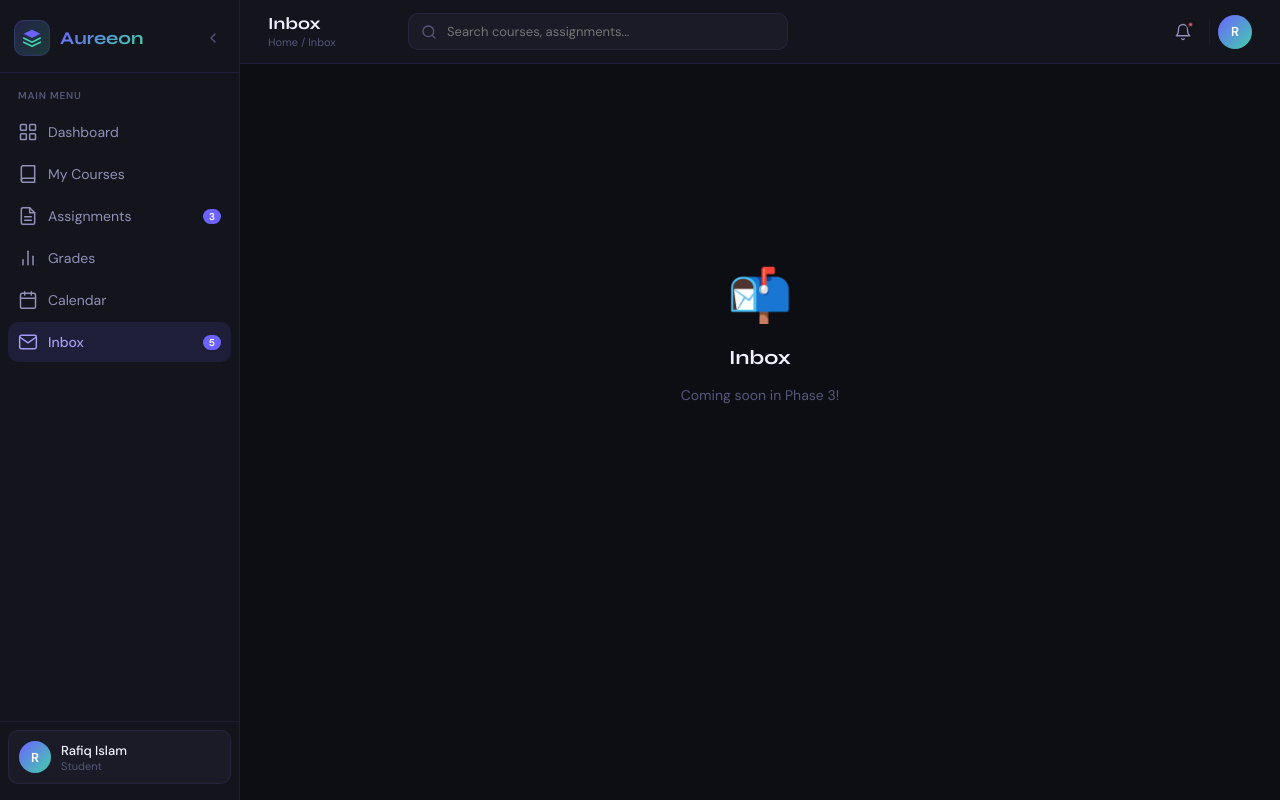
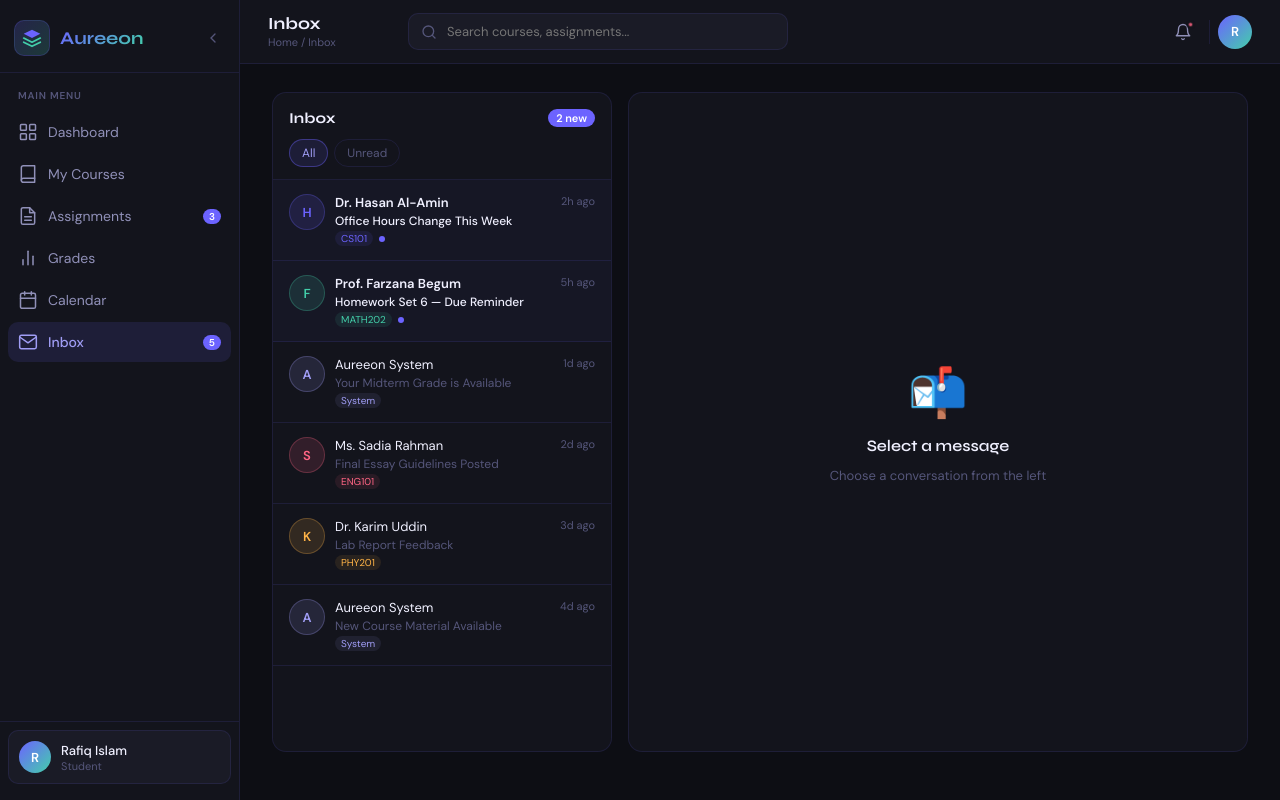
Before and after one commit to raonokmatabber/aureeon-lms, a Next.js app: page /inbox in a window 1280 px wide. Built offline with nearby package versions, Linux system fonts and the light colour scheme.

Commit message:
add inbox page

```diff
--- a/src/app/inbox/page.tsx
+++ b/src/app/inbox/page.tsx
@@ -1,9 +1,129 @@
+'use client'
+import { useState } from 'react'
+
+const messages = [
+  { id: '1', from: 'Dr. Hasan Al-Amin', course: 'CS101', subject: 'Office Hours Change This Week', body: 'Dear students, I wanted to let you know that office hours this week will be moved to Friday 2-4pm instead of the usual Thursday slot. Please plan accordingly. If you have any urgent questions, feel free to email me.', time: '2h ago', read: false, avatar: 'H', color: '#6C63FF' },
+  { id: '2', from: 'Prof. Farzana Begum', course: 'MATH202', subject: 'Homework Set 6 — Due Reminder', body: 'This is a reminder that Homework Set 6 is due this Thursday at midnight. Please make sure to submit via the assignments portal. Late submissions will not be accepted without prior approval.', time: '5h ago', read: false, avatar: 'F', color: '#43CFAA' },
+  { id: '3', from: 'Aureeon System', course: 'System', subject: 'Your Midterm Grade is Available', body: 'Your midterm exam for CS101 has been graded. You scored 138/150. Please visit the Grades section to view detailed feedback from your instructor.', time: '1d ago', read: true, avatar: 'A', color: '#a09df5' },
+  { id: '4', from: 'Ms. Sadia Rahman', course: 'ENG101', subject: 'Final Essay Guidelines Posted', body: 'The guidelines for the final essay have been posted in the course modules. Please review them carefully before starting your draft. The essay should be 1500-2000 words on a topic of your choice from the approved list.', time: '2d ago', read: true, avatar: 'S', color: '#FF6584' },
+  { id: '5', from: 'Dr. Karim Uddin', course: 'PHY201', subject: 'Lab Report Feedback', body: 'I have reviewed your lab report submission. Overall good work, but please pay more attention to the error analysis section. I have left detailed comments in the document. Please revise and resubmit by next Monday.', time: '3d ago', read: true, avatar: 'K', color: '#FFB347' },
+  { id: '6', from: 'Aureeon System', course: 'System', subject: 'New Course Material Available', body: 'New course materials have been uploaded for CS301 — Data Structures & Algorithms. Please check the modules section for Week 4 content including lecture slides and practice problems.', time: '4d ago', read: true, avatar: 'A', color: '#a09df5' },
+]
+
 export default function InboxPage() {
+  const [selected, setSelected] = useState<typeof messages[0] | null>(null)
+  const [readIds, setReadIds] = useState<Set<string>>(new Set(messages.filter(m => m.read).map(m => m.id)))
+  const [filter, setFilter] = useState<'all' | 'unread'>('all')
+
+  const shown = filter === 'unread' ? messages.filter(m => !readIds.has(m.id)) : messages
+  const unreadCount = messages.filter(m => !readIds.has(m.id)).length
+
+  const openMessage = (msg: typeof messages[0]) => {
+    setSelected(msg)
+    setReadIds(prev => new Set([...prev, msg.id]))
+  }
+
   return (
-    <div style={{ display: 'flex', alignItems: 'center', justifyContent: 'center', height: '60vh', flexDirection: 'column', gap: 16 }}>
-      <span style={{ fontSize: 52 }}>📬</span>
-      <p style={{ fontFamily: 'var(--font-display)', fontSize: 20, fontWeight: 700, color: 'var(--text-primary)' }}>Inbox</p>
-      <p style={{ color: 'var(--text-muted)', fontSize: 14 }}>Coming soon in Phase 3!</p>
+    <div style={{ display: 'grid', gridTemplateColumns: '340px 1fr', gap: 16, height: 'calc(100vh - 140px)' }}>
+
+      {/* Message list */}
+      <div style={{ background: 'var(--bg-surface)', border: '1px solid var(--border-subtle)', borderRadius: 14, overflow: 'hidden', display: 'flex', flexDirection: 'column' }}>
+
+        {/* Header */}
+        <div style={{ padding: '16px 16px 12px', borderBottom: '1px solid var(--border-subtle)' }}>
+          <div style={{ display: 'flex', alignItems: 'center', justifyContent: 'space-between', marginBottom: 12 }}>
+            <span style={{ fontFamily: 'var(--font-display)', fontSize: 15, fontWeight: 700, color: 'var(--text-primary)' }}>Inbox</span>
+            {unreadCount > 0 && <span style={{ background: 'var(--brand-primary)', color: '#fff', fontSize: 11, fontWeight: 600, padding: '2px 8px', borderRadius: 99 }}>{unreadCount} new</span>}
+          </div>
+          <div style={{ display: 'flex', gap: 6 }}>
+            {(['all', 'unread'] as const).map(f => (
+              <button key={f} onClick={() => setFilter(f)}
+                style={{ padding: '5px 12px', borderRadius: 99, border: `1px solid ${filter === f ? 'var(--border-strong)' : 'var(--border-subtle)'}`, background: filter === f ? 'rgba(108,99,255,0.12)' : 'transparent', color: filter === f ? '#a09df5' : 'var(--text-muted)', fontSize: 12, fontFamily: 'var(--font-body)', cursor: 'pointer', textTransform: 'capitalize' }}>
+                {f}
+              </button>
+            ))}
+          </div>
+        </div>
+
+        {/* List */}
+        <div style={{ flex: 1, overflowY: 'auto' }}>
+          {shown.map(msg => {
+            const isRead = readIds.has(msg.id)
+            const isSelected = selected?.id === msg.id
+            return (
+              <div key={msg.id} onClick={() => openMessage(msg)}
+                style={{ padding: '14px 16px', borderBottom: '1px solid var(--border-subtle)', cursor: 'pointer', background: isSelected ? 'rgba(108,99,255,0.08)' : isRead ? 'transparent' : 'rgba(108,99,255,0.04)', transition: 'background 0.15s' }}
+                onMouseEnter={e => { if (!isSelected) (e.currentTarget as HTMLDivElement).style.background = 'var(--bg-elevated)' }}
+                onMouseLeave={e => { if (!isSelected) (e.currentTarget as HTMLDivElement).style.background = isRead ? 'transparent' : 'rgba(108,99,255,0.04)' }}>
+                <div style={{ display: 'flex', alignItems: 'flex-start', gap: 10 }}>
+                  {/* Avatar */}
+                  <div style={{ width: 36, height: 36, borderRadius: '50%', background: msg.color + '22', border: `1px solid ${msg.color}44`, display: 'flex', alignItems: 'center', justifyContent: 'center', fontSize: 13, fontWeight: 700, color: msg.color, flexShrink: 0 }}>
+                    {msg.avatar}
+                  </div>
+                  <div style={{ flex: 1, minWidth: 0 }}>
+                    <div style={{ display: 'flex', justifyContent: 'space-between', marginBottom: 2 }}>
+                      <span style={{ fontSize: 13, fontWeight: isRead ? 400 : 600, color: 'var(--text-primary)', whiteSpace: 'nowrap', overflow: 'hidden', textOverflow: 'ellipsis', maxWidth: 160 }}>{msg.from}</span>
+                      <span style={{ fontSize: 11, color: 'var(--text-muted)', flexShrink: 0, marginLeft: 8 }}>{msg.time}</span>
+                    </div>
+                    <div style={{ fontSize: 12, color: isRead ? 'var(--text-muted)' : 'var(--text-primary)', fontWeight: isRead ? 400 : 500, whiteSpace: 'nowrap', overflow: 'hidden', textOverflow: 'ellipsis', marginBottom: 2 }}>{msg.subject}</div>
+                    <div style={{ display: 'flex', alignItems: 'center', gap: 6 }}>
+                      <span style={{ fontSize: 10, color: msg.color, background: msg.color + '18', padding: '1px 6px', borderRadius: 99 }}>{msg.course}</span>
+                      {!isRead && <div style={{ width: 6, height: 6, borderRadius: '50%', background: 'var(--brand-primary)' }} />}
+                    </div>
+                  </div>
+                </div>
+              </div>
+            )
+          })}
+        </div>
+      </div>
+
+      {/* Message detail */}
+      <div style={{ background: 'var(--bg-surface)', border: '1px solid var(--border-subtle)', borderRadius: 14, overflow: 'hidden', display: 'flex', flexDirection: 'column' }}>
+        {selected ? (
+          <>
+            {/* Detail header */}
+            <div style={{ padding: '20px 24px', borderBottom: '1px solid var(--border-subtle)' }}>
+              <h2 style={{ fontFamily: 'var(--font-display)', fontSize: 18, fontWeight: 700, color: 'var(--text-primary)', marginBottom: 12 }}>{selected.subject}</h2>
+              <div style={{ display: 'flex', alignItems: 'center', gap: 12 }}>
+                <div style={{ width: 40, height: 40, borderRadius: '50%', background: selected.color + '22', border: `1px solid ${selected.color}44`, display: 'flex', alignItems: 'center', justifyContent: 'center', fontSize: 14, fontWeight: 700, color: selected.color }}>
+                  {selected.avatar}
+                </div>
+                <div>
+                  <div style={{ fontSize: 14, fontWeight: 500, color: 'var(--text-primary)' }}>{selected.from}</div>
+                  <div style={{ display: 'flex', alignItems: 'center', gap: 6 }}>
+                    <span style={{ fontSize: 11, color: selected.color, background: selected.color + '18', padding: '1px 6px', borderRadius: 99 }}>{selected.course}</span>
+                    <span style={{ fontSize: 11, color: 'var(--text-muted)' }}>{selected.time}</span>
+                  </div>
+                </div>
+              </div>
+            </div>
+
+            {/* Body */}
+            <div style={{ flex: 1, padding: '24px', overflowY: 'auto' }}>
+              <p style={{ fontSize: 15, color: 'var(--text-secondary)', lineHeight: 1.8 }}>{selected.body}</p>
+            </div>
+
+            {/* Reply box */}
+            <div style={{ padding: '16px 24px', borderTop: '1px solid var(--border-subtle)' }}>
+              <div style={{ display: 'flex', gap: 10 }}>
+                <input placeholder="Write a reply..." style={{ flex: 1, padding: '10px 14px', background: 'var(--bg-elevated)', border: '1px solid var(--border-subtle)', borderRadius: 10, color: 'var(--text-primary)', fontFamily: 'var(--font-body)', fontSize: 13, outline: 'none' }}
+                  onFocus={e => e.target.style.borderColor = 'var(--brand-primary)'}
+                  onBlur={e => e.target.style.borderColor = 'var(--border-subtle)'} />
+                <button style={{ padding: '10px 18px', background: 'var(--brand-primary)', border: 'none', borderRadius: 10, color: '#fff', fontSize: 13, fontWeight: 600, fontFamily: 'var(--font-body)', cursor: 'pointer' }}>
+                  Send
+                </button>
+              </div>
+            </div>
+          </>
+        ) : (
+          <div style={{ flex: 1, display: 'flex', flexDirection: 'column', alignItems: 'center', justifyContent: 'center', gap: 12 }}>
+            <span style={{ fontSize: 48 }}>📬</span>
+            <p style={{ fontFamily: 'var(--font-display)', fontSize: 16, fontWeight: 600, color: 'var(--text-primary)' }}>Select a message</p>
+            <p style={{ fontSize: 13, color: 'var(--text-muted)' }}>Choose a conversation from the left</p>
+          </div>
+        )}
+      </div>
     </div>
   )
 }
```
